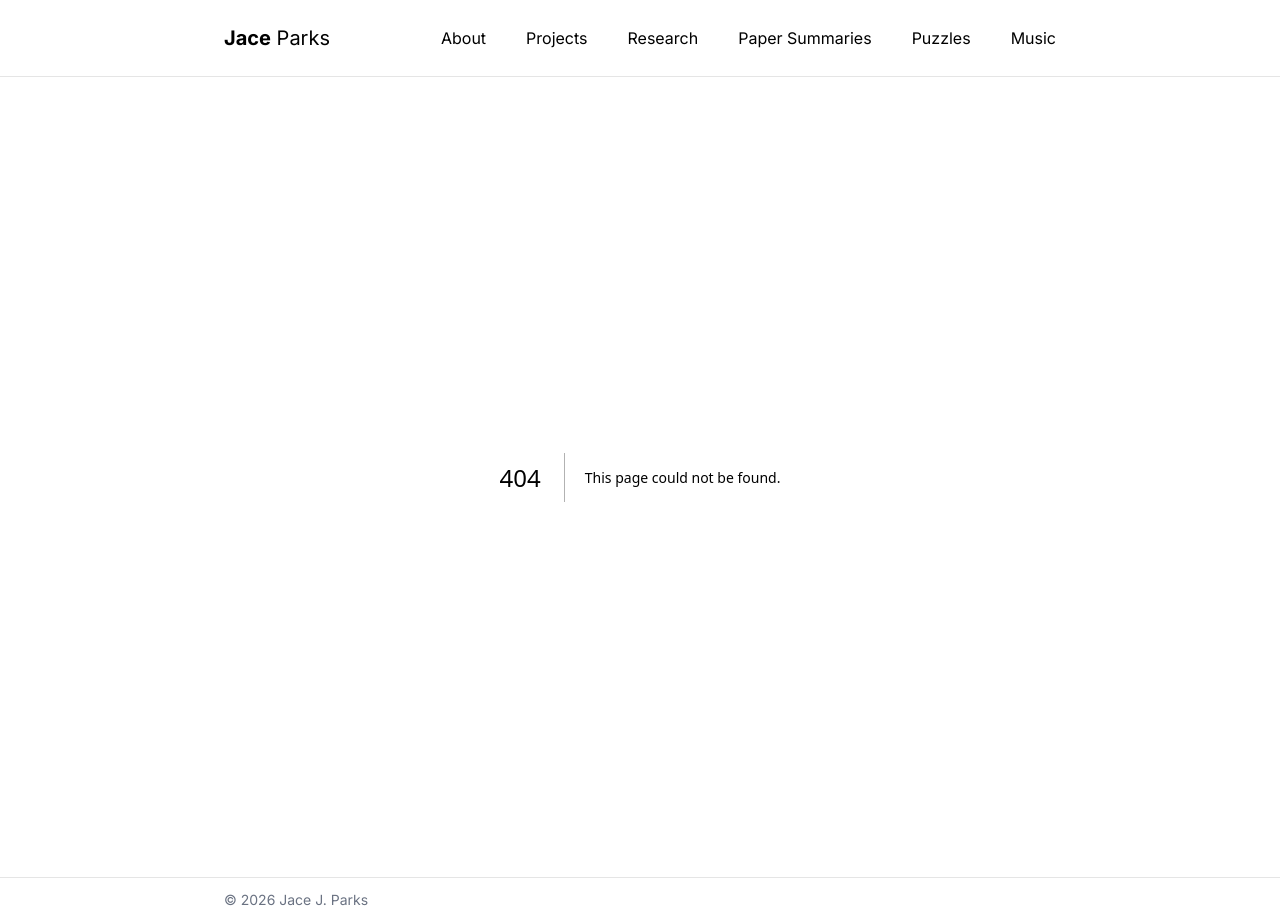
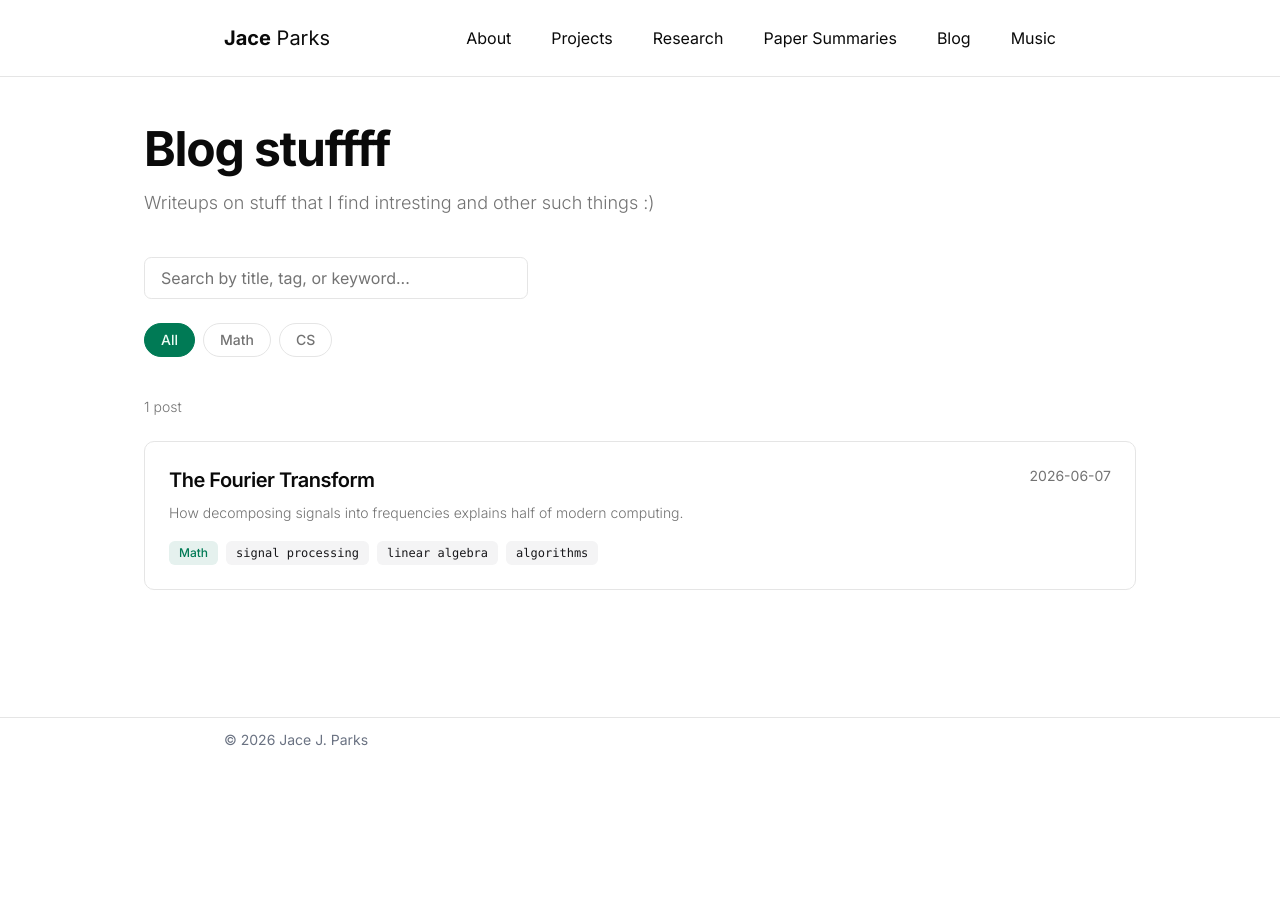
Before and after one commit to Gameknight-Bit/Portfolio, a Next.js app: page /blog in a window 1280 px wide. Before the commit this address had no page. After the commit the page ends 800 px from the top, so only its background shows below. Built offline with nearby package versions, Linux system fonts and the light colour scheme.

Commit message:
Blog Added :)

```diff
--- /dev/null
+++ b/src/app/blog/[slug]/page.tsx
@@ -0,0 +1,64 @@
+import { notFound } from 'next/navigation'
+import Link from 'next/link'
+import dynamic from 'next/dynamic'
+import { getBlogMeta } from '@/lib/blogs'
+
+interface BlogPageProps {
+  params: Promise<{ slug: string }>
+}
+
+export default async function DynamicBlogPage({ params }: BlogPageProps) {
+  const { slug } = await params
+  const meta = getBlogMeta(slug)
+
+  if (!meta) {
+    notFound()
+  }
+
+  const PostContent = dynamic(() => import(`@/data/blogs/${slug}.mdx`))
+
+  return (
+    <article className="py-12 max-w-3xl mx-auto animate-in fade-in slide-in-from-bottom-4 duration-500">
+
+      {/* Back navigation */}
+      <Link href="/blog" className="text-sm font-medium text-muted-foreground hover:text-primary transition-colors">
+        ← Back to Blog
+      </Link>
+
+      {/* Post header */}
+      <header className="mt-6 mb-8 border-b border-border pb-6">
+        <div className="flex flex-wrap gap-2 mb-3">
+          {/* Category badge */}
+          <span className="text-xs font-medium bg-primary/10 text-primary px-2.5 py-1 rounded-md">
+            {meta.category}
+          </span>
+        </div>
+
+        <span className="text-sm font-medium text-muted-foreground">Posted: {meta.date}</span>
+        <h1 className="text-4xl font-bold tracking-tight mt-2 mb-3 text-foreground">
+          {meta.title}
+        </h1>
+        <p className="text-muted-foreground leading-relaxed mb-4">
+          {meta.summary}
+        </p>
+
+        {/* Tags */}
+        <div className="flex flex-wrap gap-2">
+          {meta.tags.map(tag => (
+            <span
+              key={tag}
+              className="text-xs font-mono bg-secondary text-secondary-foreground px-2.5 py-1 rounded-md"
+            >
+              {tag}
+            </span>
+          ))}
+        </div>
+      </header>
+
+      {/* Post content */}
+      <div className="prose dark:prose-invert max-w-none text-foreground leading-relaxed">
+        <PostContent />
+      </div>
+    </article>
+  )
+}
--- /dev/null
+++ b/src/app/blog/page.tsx
@@ -0,0 +1,7 @@
+import { getAllBlogPosts } from '@/lib/blogs'
+import BlogListingClient from '@/components/ui/BlogListingClient'
+
+export default function BlogPage() {
+  const posts = getAllBlogPosts()
+  return <BlogListingClient posts={posts} />
+}
--- a/src/app/page.tsx
+++ b/src/app/page.tsx
@@ -6,7 +6,7 @@ export default function Home() {
     <main className="min-h-screen flex-col py-15 animate-in fade-in slide-in-from-bottom-4 duration-700 ease-in-out">
       <h1 className="text-4xl"><b>Jace</b> Parks</h1>
       <p className="mt-4 text-md pb-2">Current CS Student at <a href="https://www.cmu.edu/">Carnegie Mellon University</a></p>
-      <div className="flex flex-col md:flex-row gap-4 max-w-4xl">
+      <div className="flex flex-col md:flex-row gap-4">
         <div className="shrink-0">
           <Image
             src="/JaceBos1_1.jpg"
@@ -18,7 +18,7 @@ export default function Home() {
           />
         </div>
 
-        <div className="md:text-left">
+        <div className="text-left">
           <p className="text-md">
             Hello! My name is <b>Jace</b> and I am a current student at CMU pursuing a B.S. in Computer Science.
           </p>
--- a/src/app/puzzles/page.tsx
+++ /dev/null
@@ -1,17 +0,0 @@
-export default function Home() {
-  return (
-    <div className="py-12 animate-in fade-in slide-in-from-bottom-4 duration-700 ease-in-out">
-
-      {/* Page Header */}
-      <div className="mb-6">
-        <h1 className="text-4xl md:text-5xl font-bold tracking-tight mb-4">
-          Puzzles
-        </h1>
-        <p className="text-md">
-          WIP
-        </p>
-      </div>
-
-    </div>
-  );
-}
--- /dev/null
+++ b/src/components/ui/BlogListingClient.tsx
@@ -0,0 +1,124 @@
+'use client'
+
+import { useState, useMemo } from 'react'
+import Link from 'next/link'
+import { BlogPost } from '@/lib/blogs'
+
+// The server component fetches data; this client component handles search
+export default function BlogListingClient({ posts }: { posts: BlogPost[] }) {
+  const [search, setSearch] = useState('')
+  const [activeCategory, setActiveCategory] = useState<string>('All')
+
+  const categories = ['All', 'Math', 'CS']
+
+  const filtered = useMemo(() => {
+    const q = search.toLowerCase()
+    return posts.filter(({ meta }) => {
+      const matchesSearch =
+        q === '' ||
+        meta.title.toLowerCase().includes(q) ||
+        meta.summary.toLowerCase().includes(q) ||
+        meta.tags.some(t => t.toLowerCase().includes(q))
+
+      const matchesCategory =
+        activeCategory === 'All' || meta.category === activeCategory
+
+      return matchesSearch && matchesCategory
+    })
+  }, [posts, search, activeCategory])
+
+  return (
+    <div className="py-12 animate-in fade-in slide-in-from-bottom-4 duration-700 ease-in-out">
+
+      {/* Page Header */}
+      <div className="mb-10">
+        <h1 className="text-4xl md:text-5xl font-bold tracking-tight mb-4">
+          Blog stuffff
+        </h1>
+        <p className="text-lg text-muted-foreground max-w-2xl">
+          Writeups on stuff that I find intresting and other such things :)
+        </p>
+      </div>
+
+      {/* Search Bar */}
+      <div className="mb-6">
+        <input
+          type="text"
+          placeholder="Search by title, tag, or keyword..."
+          value={search}
+          onChange={e => setSearch(e.target.value)}
+          className="w-full md:w-96 px-4 py-2 rounded-lg border border-border bg-background text-foreground placeholder:text-muted-foreground focus:outline-none focus:ring-2 focus:ring-primary transition-all"
+        />
+      </div>
+
+      {/* Category Filter */}
+      <div className="flex flex-wrap gap-2 mb-10">
+        {categories.map(cat => (
+          <button
+            key={cat}
+            onClick={() => setActiveCategory(cat)}
+            className={`px-4 py-1.5 rounded-full text-sm font-medium border transition-colors ${
+              activeCategory === cat
+                ? 'bg-primary text-primary-foreground border-primary'
+                : 'bg-background text-muted-foreground border-border hover:border-primary hover:text-foreground'
+            }`}
+          >
+            {cat}
+          </button>
+        ))}
+      </div>
+
+      {/* Results count */}
+      <p className="text-sm text-muted-foreground mb-6">
+        {filtered.length} {filtered.length === 1 ? 'post' : 'posts'}
+        {search && ` matching "${search}"`}
+        {activeCategory !== 'All' && ` in ${activeCategory}`}
+      </p>
+
+      {/* Post Cards */}
+      {filtered.length > 0 ? (
+        <div className="flex flex-col gap-4">
+          {filtered.map(({ slug, meta }) => (
+            <Link
+              key={slug}
+              href={`/blog/${slug}`}
+              className="group block bg-card border border-border rounded-xl p-6 hover:border-primary transition-colors"
+            >
+              <div className="flex flex-col md:flex-row md:items-start md:justify-between gap-2 mb-2">
+                <h2 className="text-xl font-semibold tracking-tight group-hover:text-primary transition-colors">
+                  {meta.title}
+                </h2>
+                <span className="text-sm text-muted-foreground whitespace-nowrap">{meta.date}</span>
+              </div>
+
+              <p className="text-muted-foreground text-sm mb-4 leading-relaxed">
+                {meta.summary}
+              </p>
+
+              <div className="flex flex-wrap gap-2">
+                {/* Category badge */}
+                <span className="text-xs font-medium bg-primary/10 text-primary px-2.5 py-1 rounded-md">
+                  {meta.category}
+                </span>
+                {/* Tags */}
+                {meta.tags.map(tag => (
+                  <span
+                    key={tag}
+                    className="text-xs font-mono bg-secondary text-secondary-foreground px-2.5 py-1 rounded-md"
+                  >
+                    {tag}
+                  </span>
+                ))}
+              </div>
+            </Link>
+          ))}
+        </div>
+      ) : (
+        <div className="text-center py-20 text-muted-foreground">
+          <p className="text-lg">No posts found.</p>
+          <p className="text-sm mt-1">Try a different search or category.</p>
+        </div>
+      )}
+    </div>
+  )
+}
--- a/src/components/ui/Navbar.tsx
+++ b/src/components/ui/Navbar.tsx
@@ -7,7 +7,7 @@ const LINKS = [
   { href: "/projects", label: "Projects" },
   { href: "/research", label: "Research" },
   { href: "/paper-summaries", label: "Paper Summaries" },
-  { href: "/puzzles", label: "Puzzles" },
+  { href: "/blog", label: "Blog" },
   { href: "/music", label: "Music" },
 ];
 
--- /dev/null
+++ b/src/data/blogs/test.mdx
@@ -0,0 +1,10 @@
+---
+title: "The Fourier Transform"
+date: "2026-06-07"
+category: "Math"
+summary: "How decomposing signals into frequencies explains half of modern computing."
+tags: ["signal processing", "linear algebra", "algorithms"]
+---
+
+## Overview
+...
--- /dev/null
+++ b/src/lib/blogs.ts
@@ -0,0 +1,53 @@
+import fs from 'fs'
+import path from 'path'
+import matter from 'gray-matter'
+
+const CONTENT_DIR = path.join(process.cwd(), 'src', 'data', 'blogs')
+
+export interface BlogMeta {
+  title: string
+  date: string
+  category: 'Mathematics' | 'Computer Science' | 'Both'
+  summary: string
+  tags: string[]
+}
+
+export interface BlogPost {
+  slug: string
+  meta: BlogMeta
+}
+
+export function getBlogSlugs(): string[] {
+  if (!fs.existsSync(CONTENT_DIR)) return []
+  return fs.readdirSync(CONTENT_DIR)
+    .filter(f => f.endsWith('.mdx'))
+    .map(f => f.replace('.mdx', ''))
+}
+
+export function getBlogMeta(slug: string): BlogMeta | null {
+  try {
+    const raw = fs.readFileSync(path.join(CONTENT_DIR, `${slug}.mdx`), 'utf8')
+    const { data } = matter(raw)
+    return data as BlogMeta
+  } catch {
+    return null
+  }
+}
+
+// Returns all posts sorted by date descending, for the listing page
+export function getAllBlogPosts(): BlogPost[] {
+  const slugs = getBlogSlugs()
+  const posts = slugs
+    .map(slug => {
+      const meta = getBlogMeta(slug)
+      if (!meta) return null
+      return { slug, meta }
+    })
+    .filter((p): p is BlogPost => p !== null)
+
+  // Sort newest first — assumes date strings like "June 2026" or "Jan 2024"
+  // For reliable sorting, ISO dates (2026-06-01) in frontmatter work best
+  return posts.sort((a, b) =>
+    new Date(b.meta.date).getTime() - new Date(a.meta.date).getTime()
+  )
+}
```
